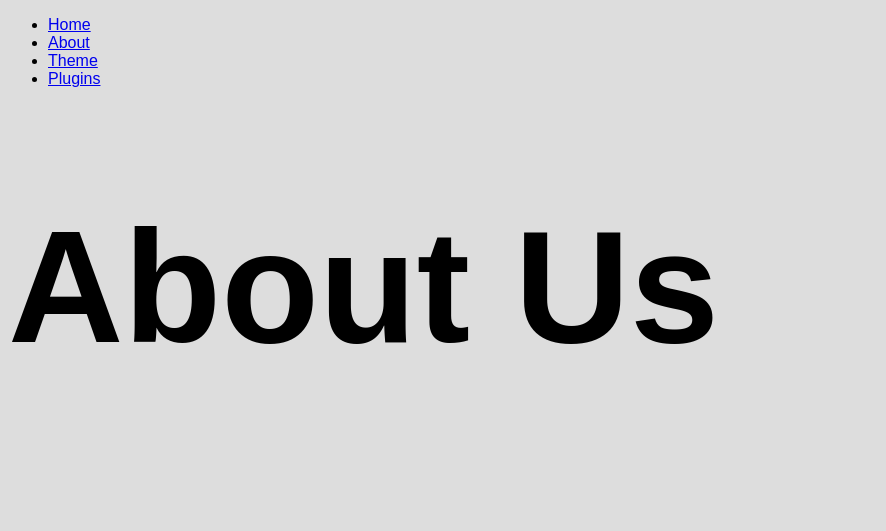
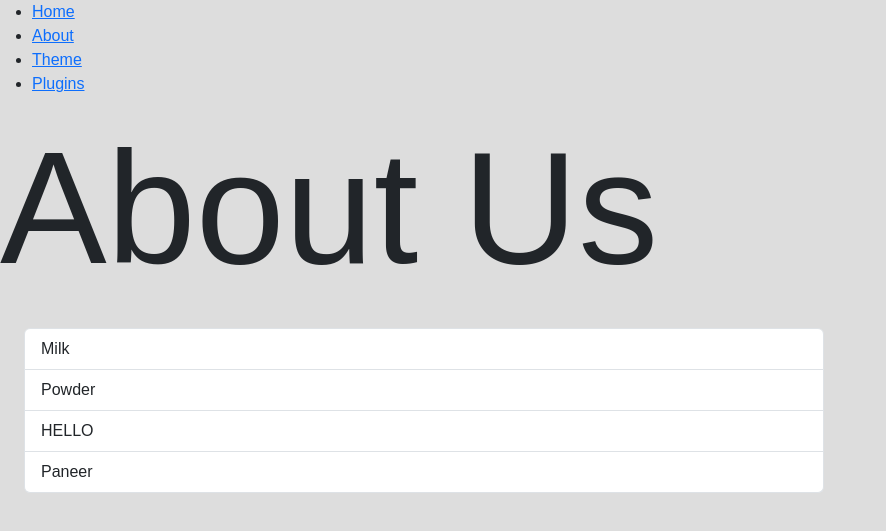
Before and after one commit to kingarunesh/Django-Practice, a Django app: page /about/ in a window 1280 px wide. Shown: the top 531 px of the page, without its empty margins (0-886 px from the left). Run offline with Django 5.2, Linux system fonts and the light colour scheme.

Commit message:
5 : include

```diff
--- a/mydukaan/home/views.py
+++ b/mydukaan/home/views.py
@@ -14,4 +14,8 @@ def index(request):
 
 
 def about(request):
-    return render(request=request, template_name="home/about.html")
+    context = {
+        "hello": "HELLO"
+    }
+
+    return render(request=request, template_name="home/about.html", context=context)
--- a/mydukaan/templates/base.html
+++ b/mydukaan/templates/base.html
@@ -3,9 +3,15 @@
 <!DOCTYPE html>
 <html lang="en">
     <head>
-        <meta charset="UTF-8" />
-        <meta name="viewport" content="width=device-width, initial-scale=1.0" />
+        <meta charset="utf-8" />
+        <meta name="viewport" content="width=device-width, initial-scale=1" />
         <title>{% block title %}TEST : {% endblock title %}</title>
+        <link
+            href="https://cdn.jsdelivr.net/npm/bootstrap@5.3.3/dist/css/bootstrap.min.css"
+            rel="stylesheet"
+            integrity="sha384-QWTKZyjpPEjISv5WaRU9OFeRpok6YctnYmDr5pNlyT2bRjXh0JMhjY6hW+ALEwIH"
+            crossorigin="anonymous"
+        />
 
         <!---->
         <link rel="stylesheet" href="{% static "css/common.css" %}">
@@ -15,15 +21,21 @@
         {% block c_css_link %}{% endblock c_css_link %}
     </head>
     <body>
-        <nav>
-            <ul>
-                <li><a href="{% url "index" %}">Home</a></li>
-                <li><a href="{% url "about" %}">About</a></li>
-                <li><a href="{% url "themes" %}">Theme</a></li>
-                <li><a href="{% url "plugins" %}">Plugins</a></li>
-            </ul>
-        </nav>
+        {% include "includes/navbar.html" %}
+
+        <!---->
 
         {% block content %} {% endblock content %}
+
+        <!---->
+
+        {% comment %} {% include "includes/items.html" with first="Milk" second="Powder" third="Paneer" only %} {% endcomment %}
+        {% include "includes/items.html" with first="Milk" second="Powder" third="Paneer" %}
+
+        <script
+            src="https://cdn.jsdelivr.net/npm/bootstrap@5.3.3/dist/js/bootstrap.bundle.min.js"
+            integrity="sha384-YvpcrYf0tY3lHB60NNkmXc5s9fDVZLESaAA55NDzOxhy9GkcIdslK1eN7N6jIeHz"
+            crossorigin="anonymous"
+        ></script>
     </body>
 </html>
--- /dev/null
+++ b/mydukaan/templates/includes/items.html
@@ -0,0 +1,6 @@
+<ul class="list-group m-4" style="width: 50rem">
+    <li class="list-group-item">{{ first }}</li>
+    <li class="list-group-item">{{ second }}</li>
+    <li class="list-group-item">{{ hello }}</li>
+    <li class="list-group-item">{{ third }}</li>
+</ul>
--- /dev/null
+++ b/mydukaan/templates/includes/navbar.html
@@ -0,0 +1,8 @@
+<nav>
+            <ul>
+                <li><a href="{% url "index" %}">Home</a></li>
+                <li><a href="{% url "about" %}">About</a></li>
+                <li><a href="{% url "themes" %}">Theme</a></li>
+                <li><a href="{% url "plugins" %}">Plugins</a></li>
+            </ul>
+        </nav>
```
